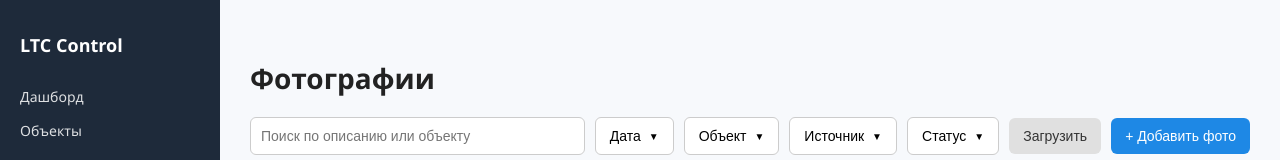
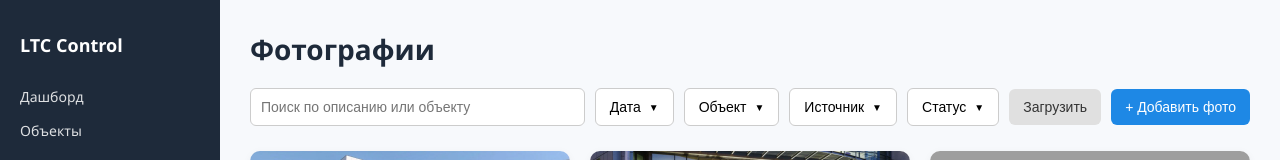
Before and after one commit to ilyashn2001-code/photo, a plain HTML site: page index.html in a window 1280 px wide. Shown: the top 160 px of the page. Drawn offline with Linux system fonts and the light colour scheme; grey boxes are pictures that could not be loaded.

Commit message:
Update photos.css

```diff
--- a/photos.css
+++ b/photos.css
@@ -11,7 +11,6 @@ body {
   background: #f7f9fc;
   color: #222;
 }
-
 
 .app-container {
   display: flex;
@@ -76,11 +75,18 @@ body {
 }
 
 .header {
-  margin: 0 0 20px 0;
-  padding-top: 10px;
+  margin-bottom: 20px;
+  display: flex;
+  justify-content: space-between;
+  align-items: center;
 }
 
-
+.header h1 {
+  margin: 0;
+  font-size: 28px;
+  font-weight: 600;
+  color: #1e2a3a;
+}
 
 /* ========== ФИЛЬТРЫ / ТОП-БАР ========== */
 .top-bar {
```
